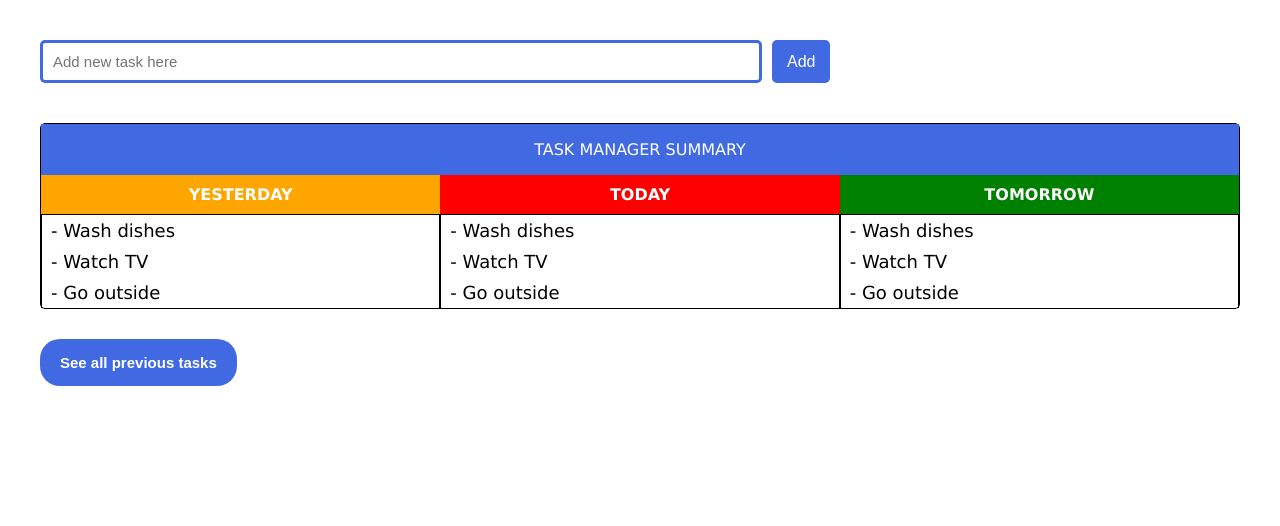
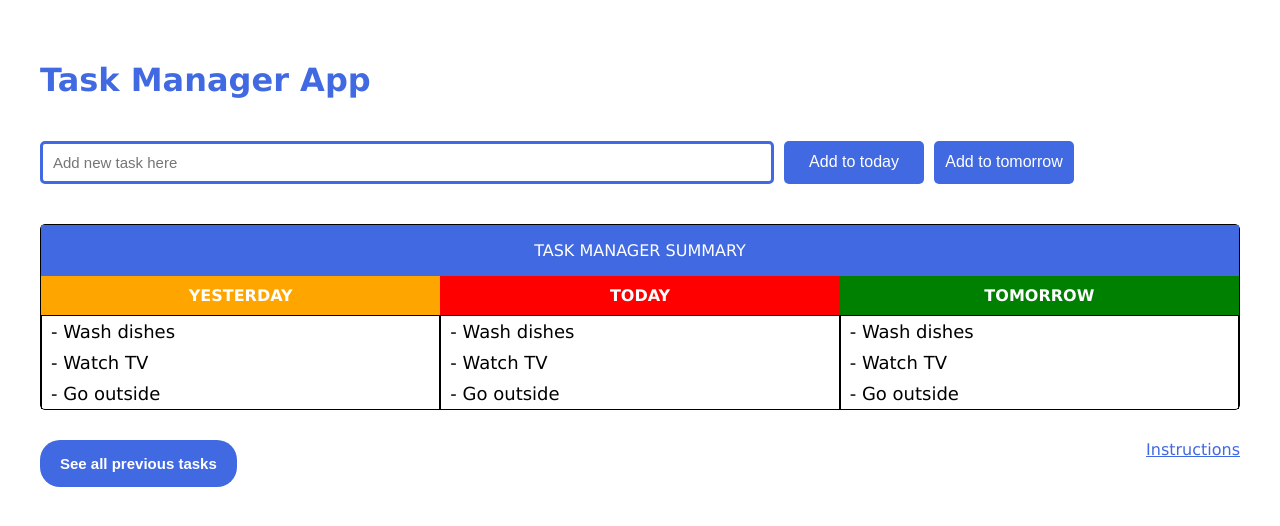
Before and after one commit to Nikolas0209/Task-Manager-App, a React (Vite) app: page / in a window 1280 px wide. Shown: the top 526 px of the page. Built offline with nearby package versions, Linux system fonts and the light colour scheme.

Commit message:
Add title and navigate to the task history page

```diff
--- a/package.json
+++ b/package.json
@@ -11,7 +11,8 @@
   },
   "dependencies": {
     "react": "^19.2.0",
-    "react-dom": "^19.2.0"
+    "react-dom": "^19.2.0",
+    "react-router-dom": "^7.9.6"
   },
   "devDependencies": {
     "@eslint/js": "^9.39.1",
--- a/src/App.tsx
+++ b/src/App.tsx
@@ -1,12 +1,17 @@
 import './App.css'
-import HomePage from './pages/HomePage'
+import HomePage from './pages/HomePage';
+import { BrowserRouter, Routes, Route } from 'react-router-dom';
 
 function App() {
 
   return (
-    <>
-    <HomePage/>
-    </>
+    <BrowserRouter>
+     <Routes>
+       <Route index element={<HomePage />} />
+     </Routes>
+
+    </BrowserRouter>
+
   )
 }
 
--- a/src/pages/HomePage.css
+++ b/src/pages/HomePage.css
@@ -1,5 +1,14 @@
 body{
   font-family: 'Lucida Sans', 'Lucida Sans Regular', 'Lucida Grande', 'Lucida Sans Unicode', Geneva, Verdana, sans-serif;
+}
+
+.title-wrapper{
+  display: flex;
+  padding-bottom: 20px;
+}
+
+.task-manager-title{
+  color: royalblue;
 }
 
 .input-container{
@@ -9,14 +18,15 @@ body{
 
 .search-input{
   padding: 10px;
-  width: 58%;
+  width: 59%;
   border:  solid royalblue;
   border-radius: 5px;
   font-size: 15px;
 }
 
 .add-button{
-  padding: 9px 15px;
+  padding: 9px 5px;
+  width: 140px;
   margin-left: 10px;
   border-radius: 5px;
   background-color: royalblue;
@@ -91,8 +101,9 @@ body{
   padding: 10px;
 }
 
-.past-tasks-button-container{
+.past-tasks-and-instructions-container{
  display: flex;
+ justify-content: space-between;
  padding-top: 30px;
 }
 
@@ -106,3 +117,7 @@ body{
   border-radius: 20px;
   cursor: pointer;
 }
+
+.instructions-link{
+  color: royalblue;
+}
--- a/src/pages/HomePage.tsx
+++ b/src/pages/HomePage.tsx
@@ -1,14 +1,29 @@
 import './HomePage.css';
+import { useNavigate } from 'react-router-dom';
 
 function HomePage(){
+  const navigate = useNavigate();
+
+  const taskHistory = (): void => {
+    navigate('/task-history');
+  }
+
   return(
     <>
+     <div className="title-wrapper">
+       <h1 className="task-manager-title">
+          Task Manager App
+       </h1>
+     </div>
      <div className="input-container">
        <input type="text" className="search-input"
         name="newTask"
         placeholder="Add new task here"/>
        <button className="add-button">
-        Add
+        Add to today
+       </button>
+       <button className="add-button">
+        Add to tomorrow
        </button>
      </div>
      <div className="task-manager-summary-container">
@@ -52,10 +67,13 @@ function HomePage(){
       </div>
      </div>
 
-     <div className="past-tasks-button-container">
-      <button className="past-tasks-review-button">
+     <div className="past-tasks-and-instructions-container">
+      <button className="past-tasks-review-button" onClick={taskHistory} >
         See all previous tasks
       </button>
+      <a href="" className="instructions-link">
+        Instructions
+      </a>
      </div>
 
     </>
```
Also changed, not shown: 1 other file (tests, documents, lock files or other folders).
